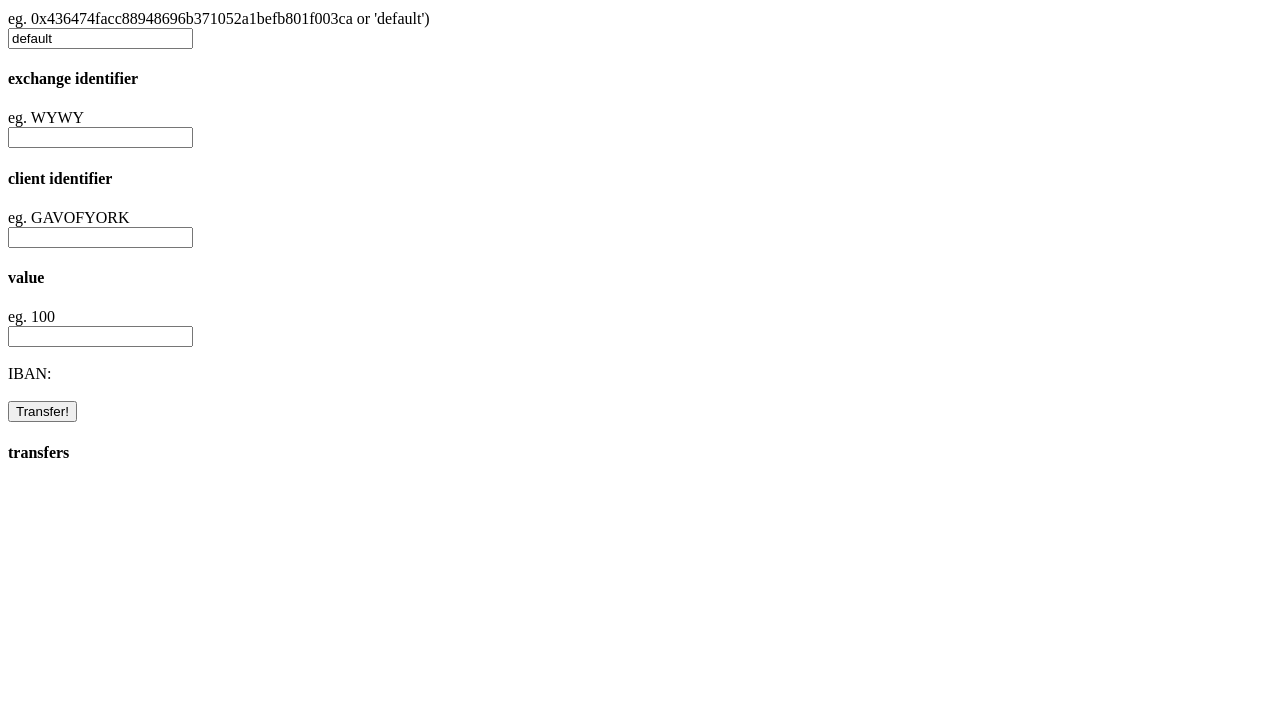
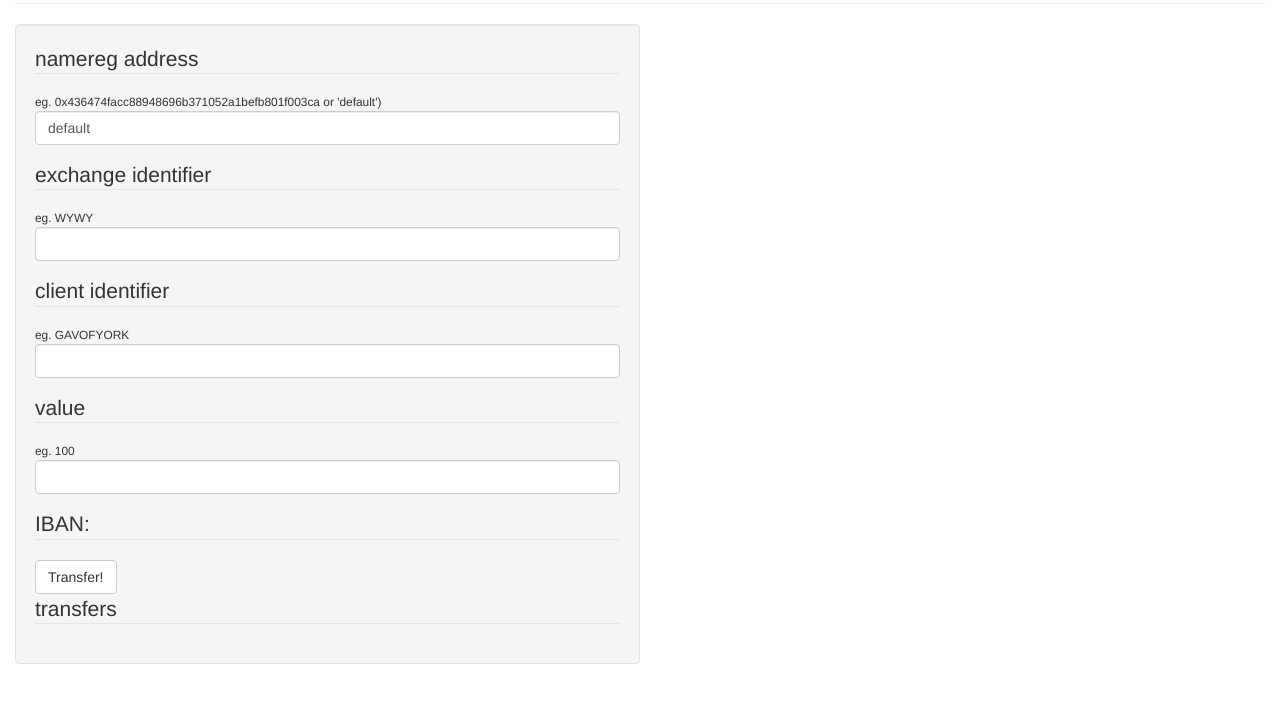
Before and after one commit to ethchange/ethchange.github.io, a website: page index.html in a window 1280 px wide. Shown: the part 96-800 px from the top of the page. Drawn offline with nearby package versions, Linux system fonts and the light colour scheme.

Commit message:
bootsrap

```diff
--- a/index.html
+++ b/index.html
@@ -2,6 +2,9 @@
 <html>
 
 <head>
+<link rel="stylesheet" href="https://maxcdn.bootstrapcdn.com/bootstrap/3.3.5/css/bootstrap.min.css">
+<script src="https://code.jquery.com/jquery-2.1.4.min.js"></script>
+<script src="https://maxcdn.bootstrapcdn.com/bootstrap/3.3.5/js/bootstrap.min.js"></script>
 <script type="text/javascript" src="bower_components/web3/dist/web3.js"></script>
 <script type="text/javascript">
 
@@ -136,68 +139,57 @@
 </script>
 </head>
 <body>
+    <div class="col-lg-12">
+        <div class="page-header">
             <h1>ICAP transfer</h1>
-    <div>
-        <h4>namereg address</h4>
         </div>
-    <div>
-        <text>eg. 0x436474facc88948696b371052a1befb801f003ca or 'default')</text>
-    </div>
-    <div>
-        <input type="text" id="namereg" onkeyup='onNameregKeyUp()' value="default"></input>
+        <div class="col-lg-6 well">
+            <legend class="lead">namereg address</legend>
+            <small>eg. 0x436474facc88948696b371052a1befb801f003ca or 'default')</small>
+            <div class="form-group">
+                <input class="form-control" type="text" id="namereg" onkeyup='onNameregKeyUp()' value="default"></input>
                 <text id="nameregValidation"></text>
             </div>
 
-    <div>
-        <h4>exchange identifier</h4>
-    </div>
-    <div>
-        <text>eg. WYWY</text>
-    </div>
-    <div>
-        <input type="text" id="exchange" onkeyup='onExchangeKeyUp()'></input>
+            <legend class="lead">exchange identifier</legend>
+            <small>eg. WYWY</small>
+            <div class="form-group">
+                <input class="form-control" type="text" id="exchange" onkeyup='onExchangeKeyUp()'></input>
                 <text id="exchangeValidation"></text>
             </div>
 
-    <div>
-        <h4>client identifier</h4>
-    </div>
-    <div>
-        <text>eg. GAVOFYORK</text>
-    </div>
-    <div>
-        <input type="text" id="client" onkeyup='onClientKeyUp()'></input>
+            <legend class="lead">client identifier</legend>
+            <small>eg. GAVOFYORK</small>
+            <div class="form-group">
+                <input class="form-control" type="text" id="client" onkeyup='onClientKeyUp()'></input>
                 <text id="clientValidation"></text>
             </div>
 
-    <div>
-        <h4>value</h4>
-    </div>
-    <div>
-        <text>eg. 100</text>
-    </div>
-    <div>
-        <input type="text" id="value" onkeyup='onValueKeyUp()'></input>
+            <legend class="lead">value</legend>
+            <small>eg. 100</small>
+            <div class="form-group">
+                <input class="form-control" type="text" id="value" onkeyup='onValueKeyUp()'></input>
                 <text id="valueValidation"></text>
             </div>
 
-    <div>&nbsp;</div>
-    <div>
-        <text>IBAN: </text>
+            <legend class="lead">IBAN: </legend>
+            <div class="form-group">
+
                 <text id="iban"></text>
                 <text id="ibanValidation"></text>
             </div>
-    <div>&nbsp;</div>
             <div>
-        <button id="transfer" type="button" onClick="transfer()">Transfer!</button>
+                <button class="btn btn-default" id="transfer" type="button" onClick="transfer()">Transfer!</button>
                 <text id="transferValidation"></text>
             </div>
 
             <div>
-        <h4>transfers</h4>
+                <legend class="lead">transfers</legend>
             </div>
             <div>
                 <ul id='transfers'></ul>
             </div>
+        </div>
+    </div>
 </body>
 </html>
```
Lines whose indentation alone changed are shown as unchanged.
